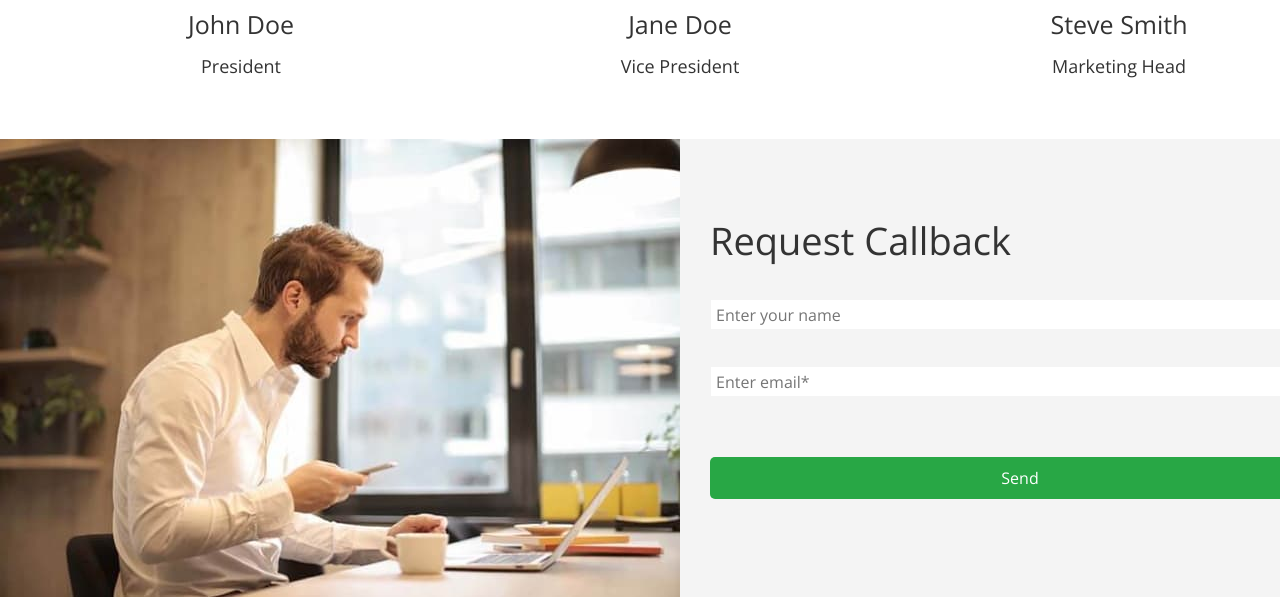
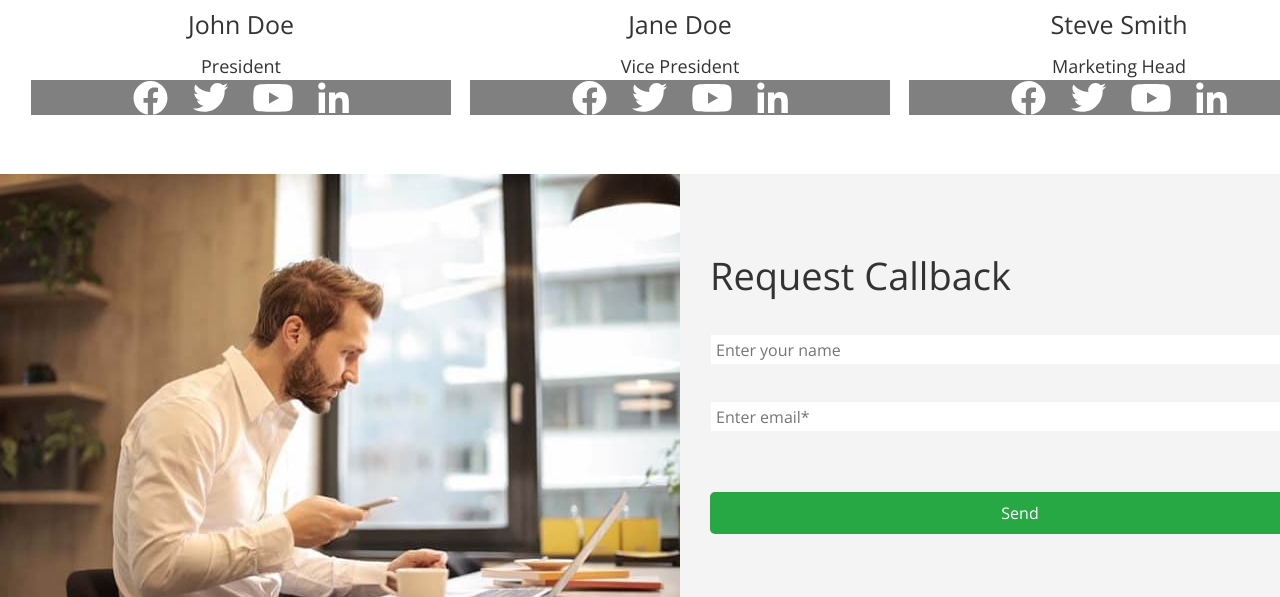
Before and after one commit to AlexandrTarabanko/blended-4, a plain HTML site: page index.html in a window 1280 px wide. Shown: the part 3323-3920 px from the top of the page. Drawn offline with nearby package versions, Linux system fonts and the light colour scheme.

Commit message:
Добавил соц сети в секцию 6

```diff
--- a/css/styles.css
+++ b/css/styles.css
@@ -22,14 +22,12 @@
 
   /* Links */
   --link-hover-focus-color: #28a745;
-
-
 }
 
-svg{
+/* svg {
   width: 35px;
   height: 35px;
-}
+} */
 body {
   font-family: 'Open Sans', sans-serif;
   color: var(--primary-color);
@@ -88,8 +86,6 @@ img {
   height: 768px;
   padding: 0;
   margin: 0 auto;
-
-
 }
 
 .nav {
@@ -109,7 +105,6 @@ img {
   display: flex;
   align-items: center;
   padding: 11px 0 0 50px;
-
 
   color: var(--logo-color);
   font-size: 35px;
@@ -201,7 +196,6 @@ img {
 .features-container {
   background-color: var(--first-additional-background);
   padding: 40px 66px 20px;
-
 }
 
 .features-title {
@@ -218,12 +212,11 @@ img {
   gap: 71px;
 }
 
-.icon-features{
- fill: var(--secondary-color);
- margin: 15px;
-
+.icon-features {
+  fill: var(--secondary-color);
+  margin: 15px;
 }
-.icon-features-background{
+.icon-features-background {
   background-color: var(--second-additional-background);
   border-radius: 33.5px;
 
@@ -233,7 +226,6 @@ img {
   align-items: center;
   margin: 0 auto;
   justify-content: center;
-
 }
 
 .features-item {
@@ -261,8 +253,6 @@ img {
 
 /* 3 */
 /* Provide section (Alexey Luzanchuk) */
-
-
 
 .provide-container {
   background-color: var(--second-additional-background);
@@ -334,7 +324,6 @@ img {
   width: 1360px;
   text-align: center;
   padding: 50px 28px;
-
 }
 
 .business-list {
@@ -378,7 +367,6 @@ img {
   flex-direction: row-reverse;
   color: var(--main-background);
   background-color: var(--second-btn-color);
-
 }
 
 .post-container-text {
@@ -434,7 +422,6 @@ img {
 
 .team {
   border-color: var(--main-background);
-
 }
 
 .team-list {
@@ -487,14 +474,36 @@ img {
   margin-top: 12px;
 }
 
+.social-icon {
+  fill: var(--secondary-color);
+}
+
+.social-list {
+  background-color: grey;
+  display: flex;
+  gap: 25px;
+  justify-content: center;
+  padding: 0;
+}
+
+.social-link {
+  display: flex;
+  align-items: center;
+}
+
+.social-link:hover .social-icon,
+.social-link:focus .social-icon {
+  fill: green;
+}
+
 /* 7 */
 /* Request Callback  (Микита Ковтун)+(Pavlyuchenko Maksim) */
-.request-box{
+.request-box {
   display: flex;
 }
 
 .request-callback {
-  padding:78px 30px 82px 30px;
+  padding: 78px 30px 82px 30px;
   background-color: var(--first-additional-background);
 }
 
@@ -549,21 +558,21 @@ img {
   text-align: center;
   background: var(--footer-background);
 }
-.icon-footer{
+.icon-footer {
   fill: var(--secondary-color);
 }
-.icon-footer-youtube{
+.icon-footer-youtube {
   fill: var(--secondary-color);
   width: 40px;
   height: 35px;
 }
-.icon-footer-linkedin{
+.icon-footer-linkedin {
   fill: var(--secondary-color);
   width: 31px;
   height: 35px;
 }
 
-.footer-list{
+.footer-list {
   display: flex;
   justify-content: center;
   align-items: center;
--- a/index.html
+++ b/index.html
@@ -254,18 +254,34 @@
           />
           <h3 class="team-name">John Doe</h3>
           <p class="team-prof">President</p>
-          <ul class="list team-links">
-            <li class="team-links team-item-inside">
-              <a href="#" aria-label="Facebook"></a>
+          <ul class="list social-list">
+            <li class="social-item">
+              <a class="social-link" href="#" aria-label="Facebook">
+                <svg width="35" height="35" class="social-icon">
+                  <use href="./images/sprite-optimized.svg#icon-facebook-logo"></use>
+                </svg>
+              </a>
             </li>
-            <li class="team-links team-item-inside">
-              <a href="#" aria-label="Twitter"></a>
+            <li class="social-item">
+              <a class="social-link" href="#" aria-label="Twitter">
+                <svg  width="35" height="35" class="social-icon">
+                  <use href="./images/sprite-optimized.svg#icon-twitter-logo"></use>
+                </svg>
+              </a>
             </li>
-            <li class="team-links team-item-inside">
-              <a href="#" aria-label="YouTube"></a>
+            <li class="social-item">
+              <a class="social-link" href="#" aria-label="YouTube">
+                <svg  width="40" height="35" class="social-icon">
+                  <use href="./images/sprite-optimized.svg#icon-youtube-logo"></use>
+                </svg>
+              </a>
             </li>
-            <li class="team-links team-item-inside">
-              <a href="#" aria-label="Linkedin"></a>
+            <li class="social-item">
+              <a class="social-link" href="#" aria-label="Linkedin">
+                <svg  width="31" height="35" class="social-icon">
+                  <use href="./images/sprite-optimized.svg#icon-linkedin-logo"></use>
+                </svg>
+              </a>
             </li>
           </ul>
         </li>
@@ -278,18 +294,34 @@
           />
           <h3 class="team-name">Jane Doe</h3>
           <p class="team-prof">Vice President</p>
-          <ul class="list team-links">
-            <li class="team-links team-item-inside">
-              <a href="#" aria-label="Facebook"></a>
+          <ul class="list social-list">
+            <li class="social-item">
+              <a class="social-link" href="#" aria-label="Facebook">
+                <svg width="35" height="35" class="social-icon">
+                  <use href="./images/sprite-optimized.svg#icon-facebook-logo"></use>
+                </svg>
+              </a>
             </li>
-            <li class="team-links team-item-inside">
-              <a href="#" aria-label="Twitter"></a>
+            <li class="social-item">
+              <a class="social-link" href="#" aria-label="Twitter">
+                <svg  width="35" height="35" class="social-icon">
+                  <use href="./images/sprite-optimized.svg#icon-twitter-logo"></use>
+                </svg>
+              </a>
             </li>
-            <li class="team-links team-item-inside">
-              <a href="#" aria-label="YouTube"></a>
+            <li class="social-item">
+              <a class="social-link" href="#" aria-label="YouTube">
+                <svg  width="40" height="35" class="social-icon">
+                  <use href="./images/sprite-optimized.svg#icon-youtube-logo"></use>
+                </svg>
+              </a>
             </li>
-            <li class="team-links team-item-inside">
-              <a href="#" aria-label="Linkedin"></a>
+            <li class="social-item">
+              <a class="social-link" href="#" aria-label="Linkedin">
+                <svg  width="31" height="35" class="social-icon">
+                  <use href="./images/sprite-optimized.svg#icon-linkedin-logo"></use>
+                </svg>
+              </a>
             </li>
           </ul>
         </li>
@@ -302,18 +334,34 @@
           />
           <h3 class="team-name">Steve Smith</h3>
           <p class="team-prof">Marketing Head</p>
-          <ul class="list team-links">
-            <li class="team-links team-item-inside">
-              <a href="#" aria-label="Facebook"></a>
+          <ul class="list social-list">
+            <li class="social-item">
+              <a class="social-link" href="#" aria-label="Facebook">
+                <svg width="35" height="35" class="social-icon">
+                  <use href="./images/sprite-optimized.svg#icon-facebook-logo"></use>
+                </svg>
+              </a>
             </li>
-            <li class="team-links team-item-inside">
-              <a href="#" aria-label="Twitter"></a>
+            <li class="social-item">
+              <a class="social-link" href="#" aria-label="Twitter">
+                <svg  width="35" height="35" class="social-icon">
+                  <use href="./images/sprite-optimized.svg#icon-twitter-logo"></use>
+                </svg>
+              </a>
             </li>
-            <li class="team-links team-item-inside">
-              <a href="#" aria-label="YouTube"></a>
+            <li class="social-item">
+              <a class="social-link" href="#" aria-label="YouTube">
+                <svg  width="40" height="35" class="social-icon">
+                  <use href="./images/sprite-optimized.svg#icon-youtube-logo"></use>
+                </svg>
+              </a>
             </li>
-            <li class="team-links team-item-inside">
-              <a href="#" aria-label="Linkedin"></a>
+            <li class="social-item">
+              <a class="social-link" href="#" aria-label="Linkedin">
+                <svg  width="31" height="35" class="social-icon">
+                  <use href="./images/sprite-optimized.svg#icon-linkedin-logo"></use>
+                </svg>
+              </a>
             </li>
           </ul>
         </li>
```
